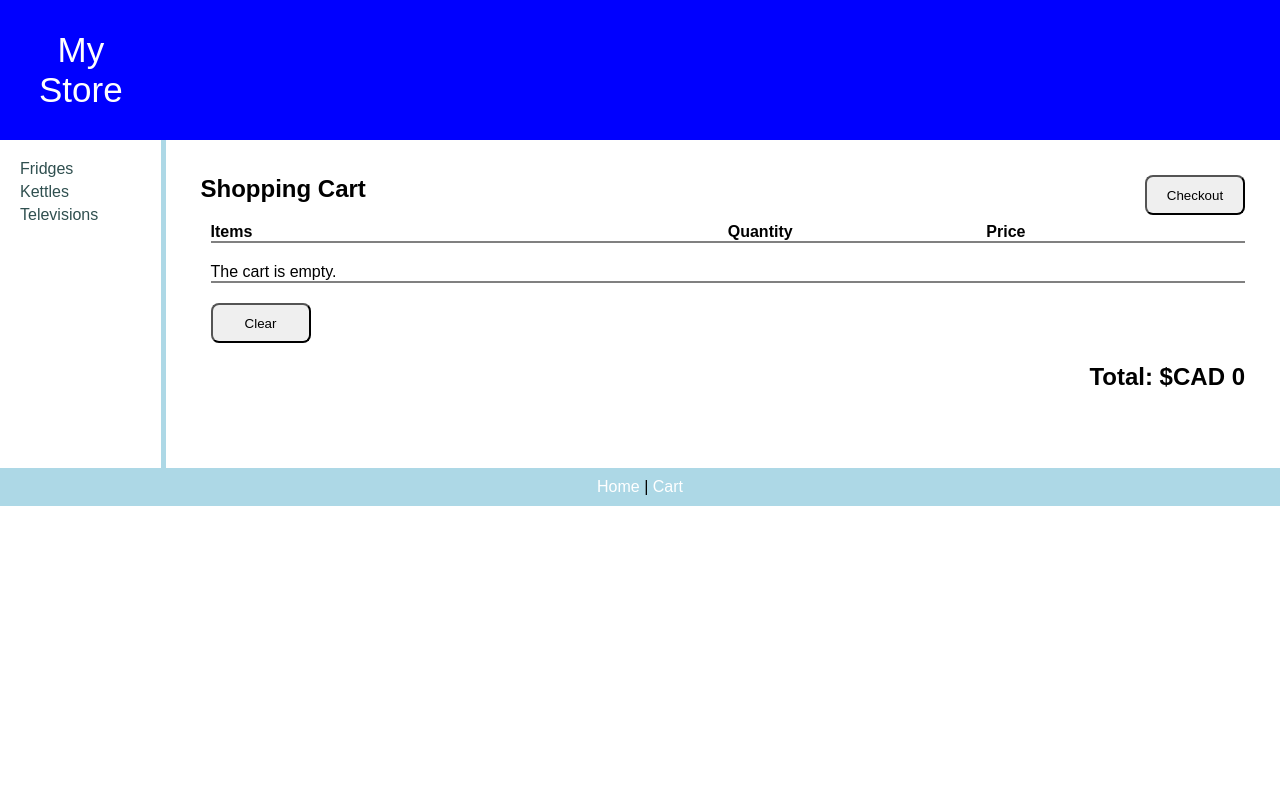
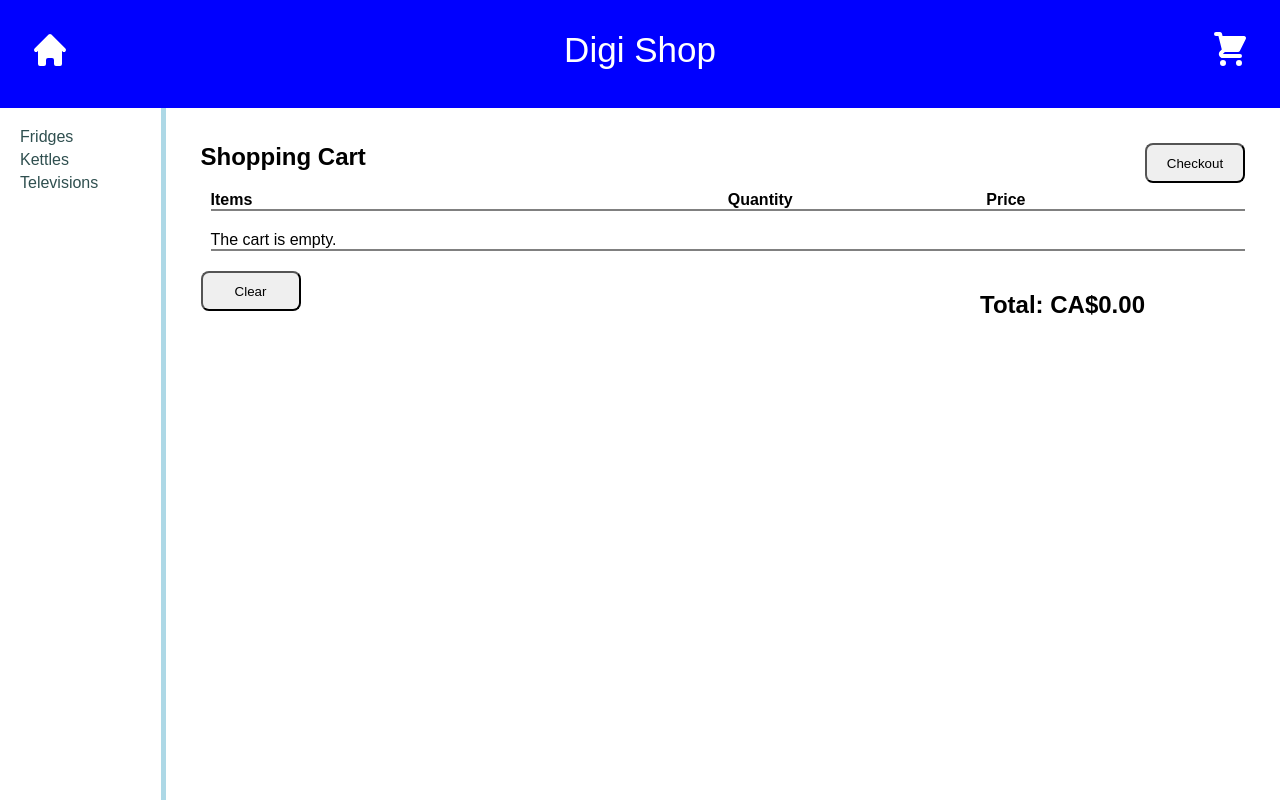
Before and after one commit to HMoein87/React-e-store, a React (Create React App) app: page /cart in a window 1280 px wide. Shown: the top 800 px of the page. Built offline with nearby package versions, Linux system fonts and the light colour scheme; data requests are answered from the project's data file.

Commit message:
improved shopping cart and added total price

```diff
--- a/src/App.css
+++ b/src/App.css
@@ -84,7 +84,7 @@ nav ul li:hover {
 main {
     flex: 0.9;
     padding: 15px;
-    /*min-height: 1600px;*/
+    min-height: 1600px;
 }
 
 /* Style the footer */
--- a/src/Components/Layout.js
+++ b/src/Components/Layout.js
@@ -2,6 +2,7 @@ import React from 'react';
 
 import { Outlet, Link } from 'react-router-dom';
 import Footer from './Footer';
+import { CartIcon, HomeIcon } from './Icons';
 
 //Layout Component
 const Layout = ({categories}) => {
@@ -15,7 +16,17 @@ const Layout = ({categories}) => {
 
     return (
         <>
-            <header>My Store</header>
+            <header>
+                <div id='headerHomeIcon'>
+                    <Link to='/'><HomeIcon width={40} /></Link>
+                </div>
+
+                <div id='headerTitle'>Digi Shop</div>
+
+                <div id='headerCartIcon'>
+                    <Link to='/cart'><CartIcon width={40} /></Link>
+                </div>
+            </header>
 
             <section>
                 <nav>
--- a/src/Components/ShoppingCart.js
+++ b/src/Components/ShoppingCart.js
@@ -1,18 +1,23 @@
-import React, { useContext } from 'react';
+import React, { useContext, useEffect, useState } from 'react';
 import { Link, useNavigate } from 'react-router-dom';
 import styled from 'styled-components';
 
 import { CartContext } from '../contexts/cartContext';
 import { UpIcon, DownIcon, TrashIcon } from './Icons';
+import { formatNumber } from '../utils';
 
 
 //ShoppingCart componentS
 const ShoppingCart = () => {
+  const [cartItems, setCartItems] = useState([]);
   const navigate = useNavigate();
-  const {getItems, clearCart, increaseQuantity, decreaseQuantity, removeProduct} = useContext(CartContext);
+  const {getCartItems, clearCart, increaseQuantity, decreaseQuantity, removeProduct} = useContext(CartContext);
+
+  useEffect(() => {
+    setCartItems(getCartItems());
+  }, [getCartItems]);
 
   const renderCart = () => {
-    const cartItems = getItems();
 
     if (cartItems.length > 0) {
       return cartItems.map((i) => (
@@ -23,13 +28,13 @@ const ShoppingCart = () => {
 
           <CartQty>
             {i.quantity}
-            <UpIcon width={20} onClick={() => increaseQuantity({id: i.id})} />
-            <DownIcon width={20} onClick={() => decreaseQuantity({id: i.id})} />
-            <TrashIcon width={20} onClick={() => removeProduct({id: i.id})} />
+            <UpIcon width={20} onClick={() => setCartItems(increaseQuantity({id: i.id}))}></UpIcon>
+            <DownIcon width={20} onClick={() => setCartItems(decreaseQuantity({id: i.id}))}></DownIcon>
+            <TrashIcon width={20} onClick={() => setCartItems(removeProduct({ id: i.id }))}></TrashIcon>
           </CartQty>
 
           <CartPrice>
-          &#36;CAD {i.price}
+          {formatNumber(i.price)}
           </CartPrice>
         </React.Fragment>
       ));
@@ -38,6 +43,14 @@ const ShoppingCart = () => {
       return <div>The cart is empty.</div>
     }
   }
+
+  const renderTotal = () => {
+    const cartItems = getCartItems();
+
+    const total = cartItems.reduce((total,item) => (total + item.price * item.quantity), 0);
+    return total;
+  }
+
   return (
     <CartContainer>
       <CartTitle>Shopping Cart</CartTitle>
@@ -55,9 +68,10 @@ const ShoppingCart = () => {
         </CartHeader>
         <CartHeaderLine />
 
+        </CartTable>
         <CartButton onClick={() => clearCart()}>Clear</CartButton>
-        <CartTotal>Total: &#36;CAD 0</CartTotal>
-      </CartTable>
+        <CartTotal>Total: {formatNumber(renderTotal())}</CartTotal>
+
     </CartContainer>
   )
 }
--- a/src/contexts/cartContext.js
+++ b/src/contexts/cartContext.js
@@ -17,30 +17,35 @@ const CartContextProvider = ({children}) => {
     //add product to cart
     const addProduct = (payload) => {
         dispatch({ type: 'ADD', payload});
+        return state.cartItems;
     }
 
     //remove product from cart
     const removeProduct = (payload) => {
         dispatch({ type: 'REMOVE', payload});
+        return state.cartItems;
     }
 
     //increase product quantity exists in cart
     const increaseQuantity = (payload) => {
         dispatch({ type: 'INCQTY', payload});
+        return state.cartItems;
     }
 
     //decrease product quantity exists in cart
     const decreaseQuantity = (payload) => {
         dispatch({ type: 'DECQTY', payload});
+        return state.cartItems;
     }
 
     //clear cart
     const clearCart = () => {
         dispatch({ type: 'CLEAR', payload: undefined});
+        return state.cartItems;
     }
 
-    //retrieve items
-    const getItems = () => {
+    //retrieve items in the cart
+    const getCartItems = () => {
         return state.cartItems;
     }
 
@@ -51,7 +56,7 @@ const CartContextProvider = ({children}) => {
         increaseQuantity,
         decreaseQuantity,
         clearCart,
-        getItems,
+        getCartItems,
         ...state
     }
 
--- a/src/contexts/cartReducer.js
+++ b/src/contexts/cartReducer.js
@@ -6,15 +6,17 @@ export const CartReducer = (state, action) => {
         //find the index of the item in the shopping cart
         index = state.cartItems.findIndex(x => x.id === action.payload.id);
 
+    let newItems = [...state.cartItems];
+
     switch(action.type) {
         //add item and increase quantity of an item
         case "ADD":
         case "INCQTY":
             if (index === -1) {
-                state.cartItems.push({...action.payload, quantity: 1});
+                newItems.push({ ...action.payload, quantity: 1 });
             }
             else {
-                state.cartItems[index].quantity++;
+                newItems[index].quantity++;
             }
 
             break;
@@ -22,18 +24,21 @@ export const CartReducer = (state, action) => {
         //remove an item from cart
         case "REMOVE":
             if (index > -1)
-                state.cartItems.splice(index, 1);
+                newItems = state.cartItems.filter(x => x.id !== action.payload.id);
             break;
         //decrease quantity of an item
         case "DECQTY":
             if (index > -1)
-                state.cartItems[index].quantity--;
+                newItems[index].quantity--;
             break;
         //clear cart
         case "CLEAR":
-            state.cartItems = [];
+            newItems = [];
             break;
         default:
     }
+
+    state.cartItems = newItems;
+
     return state;
 }
--- /dev/null
+++ b/src/utils.js
@@ -0,0 +1,3 @@
+export const formatNumber = number => {
+    return new Intl.NumberFormat('en-US', { style: 'currency', currency: 'CAD' }).format(number);
+}
```
